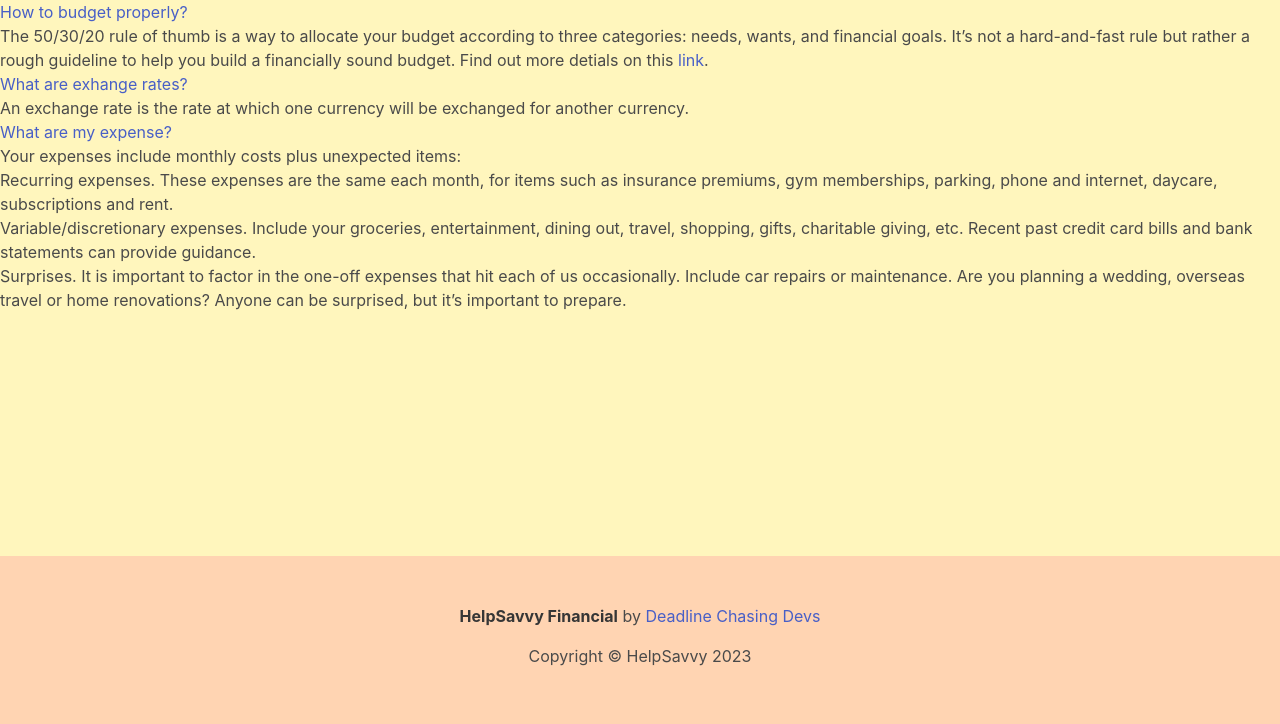
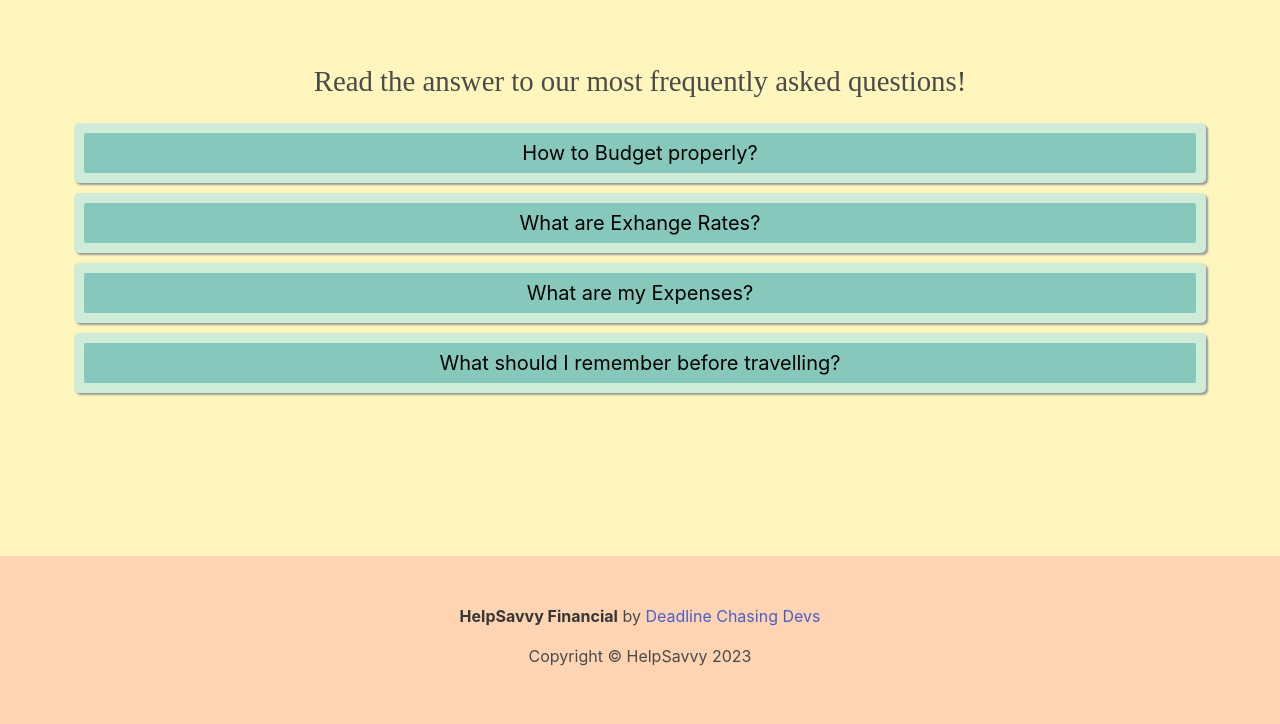
Before and after one commit to SamMartin92/hackathon-team-7, a Django app: page /others/ in a window 1280 px wide. Shown: the part 76-800 px from the top of the page. Run offline with Django 4.2, Linux system fonts and the light colour scheme.

Commit message:
Add questions and styling to FAQ page

```diff
--- a/home/templates/home/others.html
+++ b/home/templates/home/others.html
@@ -1,57 +1,66 @@
 {% extends "home/base.html" %} {% block content %}
 
-<section>
-    <div class="conatiner">
-        <div class="drop-down">
-            <div id="budget-ques">
+<section id="faq">
+    <h2>Read the answer to our most frequently asked questions!</h2>
+    <div id="container">
+        <div id="budget-ques" class="drop-down">
             <a href="#budget-ques" class="link">
-                    How to budget properly?
+                How to Budget properly?
             </a>
             <div class="answer">
-                    The 50/30/20 rule of thumb is a way to allocate your budget according to three categories: needs,
-                    wants, and financial goals. It’s not a hard-and-fast rule but rather a rough guideline to help you
+                <p>The 50/30/20 rule of thumb is a way to allocate your budget according to three categories: needs,
+                    wants, and financial goals. It’s not a hard-and-fast rule but rather a rough guideline to help
+                    you
                     build a financially sound budget. Find out more detials on this <a
                         href="https://www.thebalancemoney.com/the-50-30-20-rule-of-thumb-453922"
-                        target="_blank">link</a>.
+                        target="_blank">link</a>.</p>
             </div>
         </div>
-
-            <div id="exchange-ques">
+        <div id="exchange-ques" class="drop-down">
             <a href="#exchange-ques" class="link">
-                    What are exhange rates?
+                What are Exhange Rates?
             </a>
             <div class="answer">
-                    An exchange rate is the rate at which one currency will be exchanged for another currency.
+                <p>An exchange rate is the rate at which one currency will be exchanged for another currency.</p>
             </div>
         </div>
-            <div id="expense-ques">
+        <div id="expense-ques" class="drop-down">
             <a href="#expense-ques" class="link">
-                    What are my expense?
+                What are my Expenses?
             </a>
             <div class="answer">
-                        Your expenses include monthly costs plus unexpected items:
-                        <ul>
-                            <p>Recurring expenses. These expenses are the same each month, for items such as insurance
+                <p>Your expenses include monthly costs plus unexpected items:</p>
+                <br>
+                <p>Recurring expenses: These expenses are the same each month, for items such as insurance
                     premiums,
                     gym memberships, parking, phone and internet, daycare, subscriptions and rent.</p>
-                        <ul>
-                        <ul>
-                            Variable/discretionary expenses. Include your groceries, entertainment, dining out,
+
+                <p>Variable/discretionary expenses: Include your groceries, entertainment, dining out,
                     travel,
                     shopping, gifts, charitable giving, etc. Recent past credit card bills and bank
                     statements
                     can
-                            provide guidance.
-                        <ul>
-                        <ul>
-                            Surprises. It is important to factor in the one-off expenses that hit each of us
+                    provide guidance.</p>
+
+                <p>Surprises: It is important to factor in the one-off expenses that hit each of us
                     occasionally.
                     Include car repairs or maintenance. Are you planning a wedding, overseas travel or home
                     renovations?
                     Anyone can be surprised, but it’s important to prepare.
-                        <ul>
-                    </ul>
+                </p>
             </div>
+        </div>
+        <div id="travel-ques" class="drop-down">
+            <a href="#travel-ques" class="link">
+                What should I remember before travelling?
+            </a>
+            <div class="answer">
+                <p>Make sure that you have access to enough money to cover all of your costs when travelling abroad,
+                    including unforeseen costs eg medical care. To avoid getting into financial difficulties abroad you
+                    should:</p>
+                <p>- Take prepaid travel cards, traveller’s cheques, local currency, credit and bank cards with you.
+                    Check
+                    what you can use in the country you are visiting, and ensure you have enough money.</p>
             </div>
         </div>
     </div>
--- a/static/css/style.css
+++ b/static/css/style.css
@@ -311,14 +311,56 @@ input[type="number"] {
   display: none;
 }
 
-.column > img {
+.column>img {
   height: 100%;
   object-fit: cover;
   border-radius: 10px;
 }
 
 /************************************************** FAQ page */
+#faq {
+  width: 100%;
+  height: auto;
+  margin: 60px auto;
+}
 
+#faq h2{
+  text-align: center;
+  margin: 20px auto;
+}
+
+#container {
+  margin: auto 5%;
+}
+
+.drop-down {
+  background-color: #ceecd7;
+  margin: 10px;
+  padding: 10px;
+  border-radius: 5px;
+  box-shadow: 2px 2px 2px #999;
+}
+
+.link {
+  background-color: #86c8bc;
+  font-size: 20px;
+  width: 100%;
+  color: black;
+  padding: 5px;
+  display: flex;
+  justify-content: center;
+  border-radius: 2px;
+}
+
+.answer {
+  max-height: 0;
+  overflow: hidden;
+  position: relative;
+}
+
+.drop-down:target .answer {
+  max-height: fit-content;
+}
 
 /************************************************** Media Queries */
 
```
Lines whose indentation alone changed are shown as unchanged.
